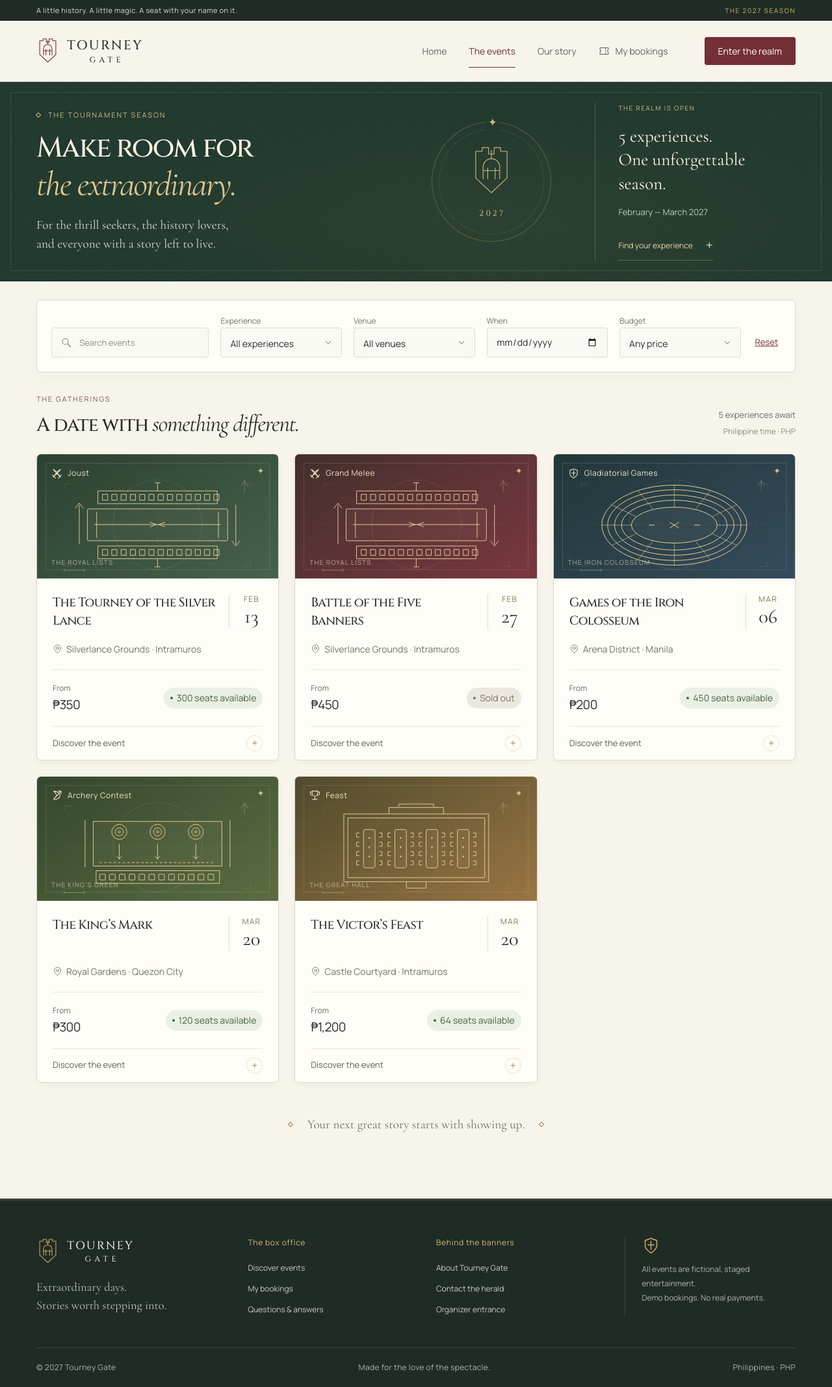
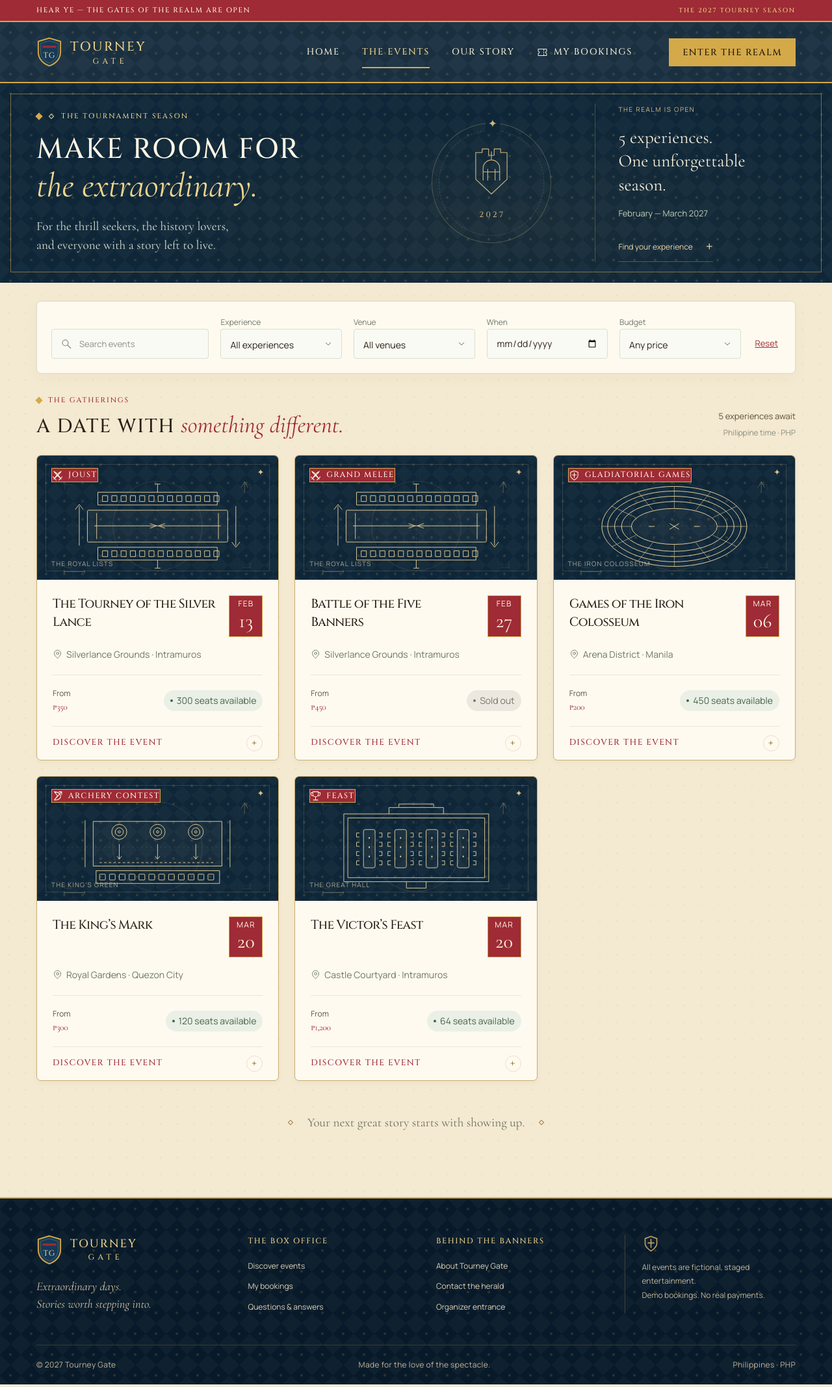
Before and after one commit to Ravioxx-Raviette/Tourney-Gate, a Flask app: page /events in a window 1280 px wide. Shown: the whole page at 65% size. Run offline with Flask 3, Linux system fonts and the light colour scheme; data comes from the database, SQL or seed files in the repository.

Commit message:
Built initial UI design

```diff
--- a/static/css/atlas.css
+++ b/static/css/atlas.css
@@ -4,8 +4,8 @@
 .atlas-feature-inner { padding-block:34px 22px; }
 .atlas-intro { display:flex; justify-content:space-between; align-items:center; gap:25px; }
 .atlas-intro .eyebrow { margin-bottom:12px; font-size:.875rem; letter-spacing:.12em; }
-.atlas-intro h1 { font-size:clamp(2.3rem,3.4vw,3.3rem); }
-.atlas-intro h1 em { color:var(--wine); }
+.atlas-intro h1,.atlas-intro h2 { font-size:clamp(2.3rem,3.4vw,3.3rem); }
+.atlas-intro h1 em,.atlas-intro h2 em { color:var(--wine); }
 .atlas-intro p:last-child { margin-top:12px; color:var(--muted); }
 .atlas-intro>.underlined-link { flex:none; }
 .atlas-experience { display:grid; grid-template-columns:minmax(0,1fr) 340px; gap:28px; align-items:center; margin-top:10px; }
@@ -84,7 +84,7 @@
  .atlas-feature-inner { padding-block:30px 22px; }
  .atlas-intro { display:block; }
  .atlas-intro .eyebrow { font-size:.75rem; letter-spacing:.09em; }
- .atlas-intro h1 { font-size:clamp(1.85rem,7.7vw,2.5rem); }
+ .atlas-intro h1,.atlas-intro h2 { font-size:clamp(1.85rem,7.7vw,2.5rem); }
  .atlas-intro p:last-child { font-size:1rem; }
  .atlas-intro>.underlined-link { margin-top:14px; }
  .atlas-experience { margin-top:18px; }
--- /dev/null
+++ b/static/css/faire.css
@@ -0,0 +1,158 @@
+/* Lapis Night Faire — renaissance-faire skin layered over the base styles.
+   Lapis damask for the chrome and feature bands, parchment for reading,
+   heraldic gold for structure and action, crimson for dates and the herald. */
+:root {
+  --lapis: #0e2638;
+  --lapis-deep: #081a29;
+  --lapis-card: #12253d;
+  --gilt: #d4a94a;
+  --gilt-pale: #f0d58c;
+  --parchment: #f3e6c8;
+  --cream: #f4e9d1;
+  --paper: #fffaf0;
+  --ink: #2a2116;
+  --muted: #5f523b;
+  --gold: #8a6a1f;
+  --gold-light: #d4a94a;
+  --gold-bright: #f0d58c;
+  --wine: #9e2b35;
+  --line: #d9c49a;
+  --dark: #0e2638;
+  --damask:
+    radial-gradient(circle at 50% 50%, #d4a94a29 1.5px, transparent 2.5px),
+    linear-gradient(45deg, #ffffff07 25%, transparent 25%, transparent 75%, #ffffff07 75%),
+    linear-gradient(-45deg, #ffffff07 25%, transparent 25%, transparent 75%, #ffffff07 75%);
+}
+
+body {
+  background-color: var(--cream);
+  background-image: radial-gradient(circle at 50% 50%, #8a6a1f14 1px, transparent 1.6px);
+  background-size: 26px 26px;
+}
+::selection { background: var(--wine); color: #fff6e4; }
+
+/* Headings: spaced capitals, personality from the italic serif. */
+h1, h2 { text-transform: uppercase; letter-spacing: .05em; }
+h1 em, h2 em { text-transform: none; letter-spacing: 0; color: var(--wine); }
+.eyebrow { font-family: var(--display); font-weight: 600; color: var(--wine); letter-spacing: .2em; display: flex; align-items: center; gap: 10px; }
+.eyebrow::before { content: ''; width: 8px; height: 8px; flex: none; transform: rotate(45deg); background: var(--gilt); }
+
+/* Buttons */
+.button { font-family: var(--display); font-weight: 700; letter-spacing: .1em; text-transform: uppercase; border-radius: 0; border-color: var(--gilt); }
+.button:hover:not(:disabled) { box-shadow: 0 0 0 1px var(--gilt), 0 6px 18px #0e263830; }
+.button-gold { background: var(--gilt); border-color: var(--gilt); color: #1a1408; }
+.button-gold:hover:not(:disabled) { background: var(--gilt-pale); }
+.button-outline-light { border-color: var(--gilt); color: var(--gilt-pale); }
+
+/* Herald's ribbon */
+.announcement { background: var(--wine); color: #fff6e4; border-bottom: 2px solid var(--gilt); font-family: var(--display); letter-spacing: .14em; text-transform: uppercase; height: 34px; }
+.announcement-season { color: var(--gilt-pale); }
+
+/* Header */
+.site-header, .site-header.is-scrolled {
+  background-color: #0e2638f2;
+  background-image: var(--damask);
+  background-size: 32px 32px;
+  border-bottom: 2px solid var(--gilt);
+  color: #f4ecd8;
+}
+.site-header.is-scrolled { box-shadow: 0 6px 24px #04101a66; }
+.brand { color: var(--gilt-pale); }
+.brand .crest { width: 40px; height: 46px; flex: none; transition: transform .6s var(--motion-ease, ease); }
+.brand:hover .crest { transform: translateY(-3px) rotate(-4deg); }
+.site-header nav>a { color: #f4ecd8; font-family: var(--display); font-weight: 600; text-transform: uppercase; letter-spacing: .12em; }
+.site-header nav>a[aria-current], .site-header nav>a:hover { color: var(--gilt-pale); }
+.site-header nav>a::after { background: var(--gilt); height: 2px; }
+.header-cta { background: var(--gilt); border-color: var(--gilt); color: #1a1408; }
+.header-cta:hover:not(:disabled) { background: var(--gilt-pale); }
+.menu-toggle { border-color: var(--gilt) !important; }
+.menu-toggle span { background: var(--gilt-pale) !important; }
+@media (max-width: 850px) {
+  .site-header nav { background: var(--lapis-deep) !important; border-bottom: 2px solid var(--gilt) !important; }
+  .site-header nav>a { border-bottom-color: #d4a94a40 !important; }
+}
+.scroll-progress>span { background: linear-gradient(90deg, var(--wine), var(--gilt)); }
+
+/* Faire proclamation (home) */
+.proclamation { padding: 48px 0 8px; }
+.proclamation-frame {
+  position: relative; isolation: isolate; overflow: hidden;
+  display: grid; grid-template-columns: minmax(0, 1fr) minmax(0, 1.05fr); gap: 32px; align-items: center;
+  padding: 52px 56px 44px;
+  background-color: var(--lapis); background-image: var(--damask); background-size: 32px 32px;
+  border: 2px solid var(--gilt); outline: 1px solid #d4a94a80; outline-offset: 6px;
+  color: #f4ecd8;
+}
+.proclamation-copy { display: flex; flex-direction: column; gap: 18px; }
+.proclamation-kicker { font-family: var(--serif); font-style: italic; font-size: 1.5rem; color: var(--gilt-pale); }
+.proclamation h1 { color: #fff6e4; font-size: clamp(2.3rem, 4.6vw, 4rem); line-height: 1.08; }
+.proclamation h1 em { color: var(--gilt-pale); }
+.proclamation-lede { font-size: 1.125rem; color: #ddd2b9; max-width: 36ch; }
+.proclamation-actions { display: flex; flex-wrap: wrap; gap: 14px; margin-top: 4px; }
+.proclamation-facts { display: flex; flex-wrap: wrap; gap: 28px; margin: 10px 0 0; padding: 18px 0 0; border-top: 1px solid #d4a94a59; }
+.proclamation-facts div { display: flex; flex-direction: column; }
+.proclamation-facts dt { font-family: var(--display); font-size: .6875rem; letter-spacing: .16em; color: #cdbd93; text-transform: uppercase; }
+.proclamation-facts dd { margin: 0; font-family: var(--display); font-size: 1.2rem; color: #fff6e4; }
+.proclamation-art svg { width: 100%; height: auto; display: block; }
+@media (max-width: 850px) {
+  .proclamation-frame { grid-template-columns: 1fr; padding: 32px 24px; }
+  .proclamation-art { order: -1; max-width: 460px; }
+}
+@media (max-width: 620px) {
+  .proclamation { padding-top: 28px; }
+  .proclamation-frame { outline-offset: 4px; }
+  .proclamation-facts { gap: 18px; }
+  .proclamation-art { max-width: 280px; margin-inline: auto; }
+}
+
+/* Lapis feature bands */
+.catalogue-hero, .about-section, .event-heading {
+  background-color: var(--lapis) !important;
+  background-image: var(--damask) !important;
+  background-size: 32px 32px !important;
+  color: #f4ecd8;
+  border-color: var(--gilt);
+}
+.catalogue-hero::after, .about-section::after, .event-heading::after { border: 1px solid #d4a94a8c !important; }
+.catalogue-hero h1, .about-section h2, .event-heading h1 { color: #fff6e4; }
+.catalogue-hero h1 em, .about-section h2 em, .event-heading h1 em { color: var(--gilt-pale); }
+.catalogue-title .eyebrow, .about-copy .eyebrow, .event-heading .eyebrow, .hero-content .eyebrow { color: var(--gilt-pale); }
+.about-copy>p:not(.eyebrow) { color: #ddd2b9; }
+.season-orbit::after { background: var(--lapis); }
+.selection-summary>.eyebrow, .selection-summary>h2 { background: var(--lapis) !important; }
+.selection-summary>.eyebrow { color: var(--gilt-pale) !important; }
+.category-tab.active { background: var(--lapis); border-color: var(--gilt); color: var(--gilt-pale); }
+
+/* Cards and panels: paper inside a gilt rule */
+.event-card { background: var(--paper); border-color: #c9ad6f; }
+.event-card:hover { border-color: var(--gilt); box-shadow: 0 0 0 1px var(--gilt), 0 14px 30px #0e263822; }
+.card-visual { background-color: var(--lapis); background-image: var(--damask); background-size: 28px 28px; }
+.category-label { background: var(--wine) !important; color: #fff6e4 !important; border: 1px solid var(--gilt); font-family: var(--display); letter-spacing: .12em; text-transform: uppercase; }
+.card-date { background: var(--wine); color: #fff6e4; border: 1px solid var(--gilt); padding: 4px 9px; text-align: center; }
+.card-date span, .card-date strong { color: inherit; }
+.card-title-row h3 { font-family: var(--display); font-weight: 600; }
+.card-action { color: var(--wine); font-family: var(--display); letter-spacing: .1em; text-transform: uppercase; }
+.from-price strong { font-family: var(--serif); font-size: 1.15em; color: var(--wine); }
+
+.faq-list details { background: var(--paper); border: 1px solid var(--line); margin-bottom: 10px; padding-inline: 20px; }
+.faq-list details[open] { border-color: var(--gilt); }
+.faq-list summary { font-family: var(--display); font-weight: 600; }
+.faq-list summary span { color: var(--wine); }
+
+/* Footer */
+.site-footer { background-color: var(--lapis-deep); background-image: var(--damask); background-size: 32px 32px; border-top: 2px solid var(--gilt); color: #ece2c9; }
+.site-footer h3 { font-family: var(--display); letter-spacing: .14em; text-transform: uppercase; color: var(--gilt-pale); }
+.footer-main>div>a:not(.brand) { color: #ddd2b9; }
+.footer-main>div>a:not(.brand):hover { color: var(--gilt-pale); }
+.footer-main>div:first-child>p { color: #cdbf9f; font-style: italic; }
+.footer-note { border-left-color: #d4a94a40; }
+.footer-note p { color: #c2b597; }
+.footer-bottom { color: #c2b597; border-top-color: #d4a94a33 !important; }
+
+@media print {
+  body { background: #fff; }
+}
+
+/* Keep the spaced-capital rhythm where earlier sheets tightened headings. */
+.catalogue-title h1, .event-heading h1, .booking-top h1, .atlas-intro h2, .section-heading h2, .discover-section>.section-heading h2 { letter-spacing: .04em; }
+.eyebrow:has(svg)::before { display: none; }
--- a/templates/atlas.html
+++ b/templates/atlas.html
@@ -2,7 +2,7 @@
 {% from 'atlas_parts.html' import event_rows %}
 <section class="atlas-feature" id="atlas" aria-labelledby="atlas-heading">
  <div class="container atlas-feature-inner">
-  <div class="atlas-intro"><div><p class="eyebrow">{{ icon('spark') }} THE FESTIVAL ATLAS{% if events %} · {{ events[0].start_at|date('%Y') }}{% endif %}</p><h1 id="atlas-heading">The realm <em>is yours.</em></h1><p>Choose a place. Find your story.</p></div><a class="underlined-link" href="#discover">Explore events below <span aria-hidden="true">+</span></a></div>
+  <div class="atlas-intro"><div><p class="eyebrow">{{ icon('spark') }} THE FESTIVAL ATLAS{% if events %} · {{ events[0].start_at|date('%Y') }}{% endif %}</p><h2 id="atlas-heading">The realm <em>is yours.</em></h2><p>Choose a place. Find your story.</p></div><a class="underlined-link" href="#discover">Explore events below <span aria-hidden="true">+</span></a></div>
   <div class="atlas-experience">
    <div class="atlas-map-stage" aria-label="Festival venues">
     <div class="atlas-map-plane" id="atlas-map-plane">
--- a/templates/base.html
+++ b/templates/base.html
@@ -1,4 +1,5 @@
 {% macro icon(name, cls='') -%}<svg class="icon {{ cls }}" aria-hidden="true"><use href="#i-{{ name }}"></use></svg>{%- endmacro %}
+{% macro crest() -%}<svg class="crest" viewBox="0 0 84 96" aria-hidden="true"><path d="M42 3 78 14v34c0 22-16 38-36 45C22 86 6 70 6 48V14Z" fill="#163a57" stroke="#d4a94a" stroke-width="4"/><path d="M42 12 70 20v28c0 17-12 30-28 36-16-6-28-19-28-36V20Z" fill="none" stroke="#d4a94a" stroke-width="1.2" opacity=".6"/><path d="M20 31h44" stroke="#9e2b35" stroke-width="7"/><text x="42" y="67" text-anchor="middle" font-family="Cinzel, Georgia, serif" font-size="25" font-weight="700" fill="#f0d58c">TG</text></svg>{%- endmacro %}
 <!DOCTYPE html>
 <html lang="en">
 <head>
@@ -12,6 +13,7 @@
   <link rel="stylesheet" href="{{ url_for('static',filename='css/booking-readability.css') }}">
   <link rel="stylesheet" href="{{ url_for('static',filename='css/motion.css') }}">
   <link rel="stylesheet" href="{{ url_for('static',filename='css/visual.css') }}">
+  <link rel="stylesheet" href="{{ url_for('static',filename='css/faire.css') }}">
   <script>try{const t=JSON.parse(sessionStorage.getItem('tg-transition')||'null');if(t&&Date.now()-t.time<8000&&t.path===location.pathname+location.search&&!matchMedia('(prefers-reduced-motion: reduce)').matches)document.documentElement.classList.add('gate-arrival')}catch(e){}</script>
   <script src="{{ url_for('static',filename='js/app.js') }}" defer></script>
   <script src="{{ url_for('static',filename='js/motion.js') }}" defer></script>
@@ -39,10 +41,10 @@
 <symbol id="i-lock" viewBox="0 0 24 24"><rect x="4" y="10" width="16" height="12" rx="2"/><path d="M8 10V6a4 4 0 0 1 8 0v4m-4 5v3"/></symbol>
 <symbol id="i-chevron" viewBox="0 0 24 24"><path d="m8 5 7 7-7 7"/></symbol>
 </svg>
-<div class="announcement"><span>A little history. A little magic. A seat with your name on it.</span><span class="announcement-season">THE 2027 SEASON</span></div>
+<div class="announcement"><span>Hear ye — the gates of the realm are open</span><span class="announcement-season">The 2027 tourney season</span></div>
 <header class="site-header">
  <div class="header-inner">
-  <a class="brand" href="/" aria-label="Tourney Gate home">{{ icon('gate','brand-mark') }}<span>TOURNEY<span class="brand-second">GATE</span></span></a>
+  <a class="brand" href="/" aria-label="Tourney Gate home">{{ crest() }}<span>TOURNEY<span class="brand-second">GATE</span></span></a>
   <button class="menu-toggle" aria-controls="navigation" aria-expanded="false" aria-label="Open navigation"><span></span><span></span></button>
   <nav id="navigation" aria-label="Main navigation">
    <a href="/" {% if request.path=='/' %}aria-current="page"{% endif %}>Home</a>
@@ -55,7 +57,7 @@
 </header>
 <main id="main">{% block content %}{% endblock %}</main>
 <footer class="site-footer">
- <div class="footer-main container"><div><a class="brand" href="/">{{ icon('gate','brand-mark') }}<span>TOURNEY<span class="brand-second">GATE</span></span></a><p>Extraordinary days.<br>Stories worth stepping into.</p></div><div><h3>The box office</h3><a href="/events">Discover events</a><a href="/bookings">My bookings</a><a href="/#faq">Questions & answers</a></div><div><h3>Behind the banners</h3><a href="/#about">About Tourney Gate</a><a href="mailto:hello@tourneygate.example">Contact the herald</a><a href="/admin">Organizer entrance</a></div><div class="footer-note">{{ icon('shield') }}<p>All events are fictional, staged entertainment.<br>Demo bookings. No real payments.</p></div></div>
+ <div class="footer-main container"><div><a class="brand" href="/">{{ crest() }}<span>TOURNEY<span class="brand-second">GATE</span></span></a><p>Extraordinary days.<br>Stories worth stepping into.</p></div><div><h3>The box office</h3><a href="/events">Discover events</a><a href="/bookings">My bookings</a><a href="/#faq">Questions & answers</a></div><div><h3>Behind the banners</h3><a href="/#about">About Tourney Gate</a><a href="mailto:hello@tourneygate.example">Contact the herald</a><a href="/admin">Organizer entrance</a></div><div class="footer-note">{{ icon('shield') }}<p>All events are fictional, staged entertainment.<br>Demo bookings. No real payments.</p></div></div>
  <div class="footer-bottom container"><span>© 2027 Tourney Gate</span><span>Made for the love of the spectacle.</span><span>Philippines · {{ currency }}</span></div>
 </footer>
 <div id="toast" class="toast" role="status" aria-live="polite"></div>
```
Also changed, not shown: templates/home.html (+19 -0 lines), .claude/launch.json (added).
